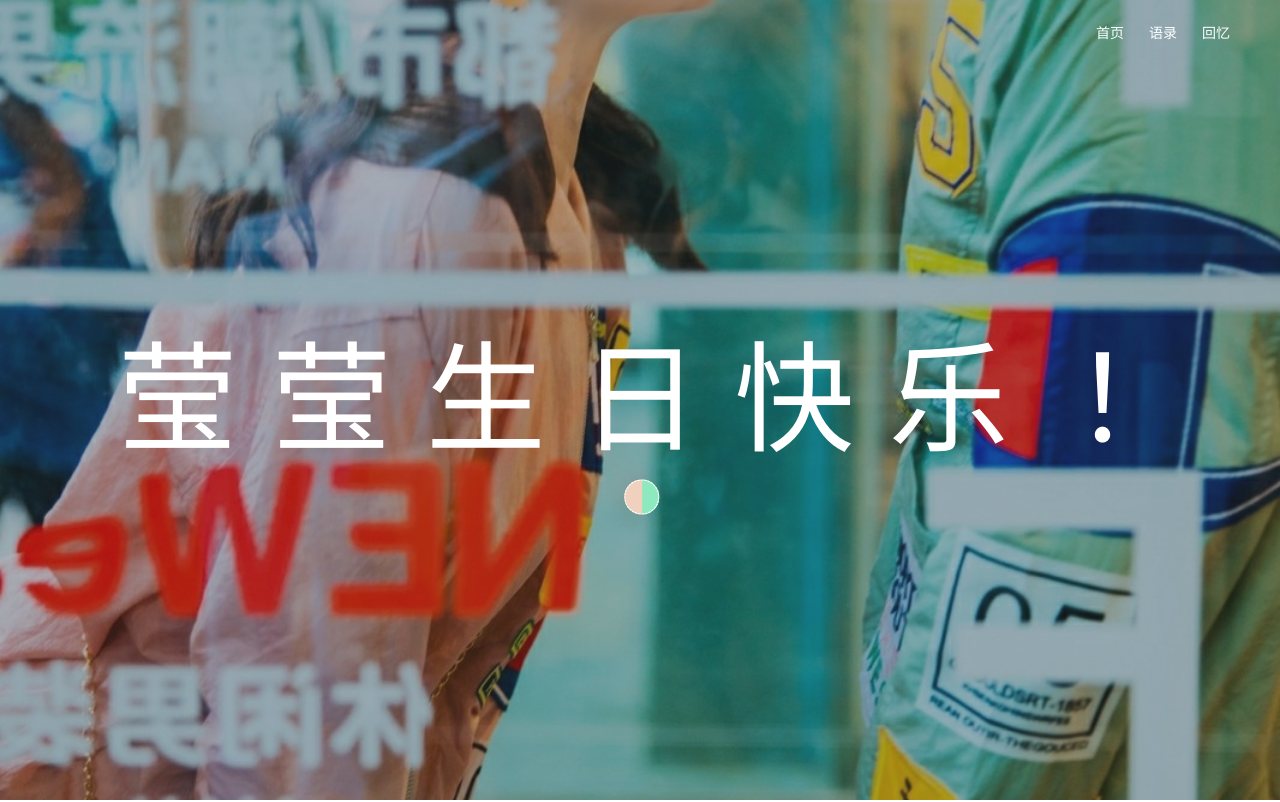
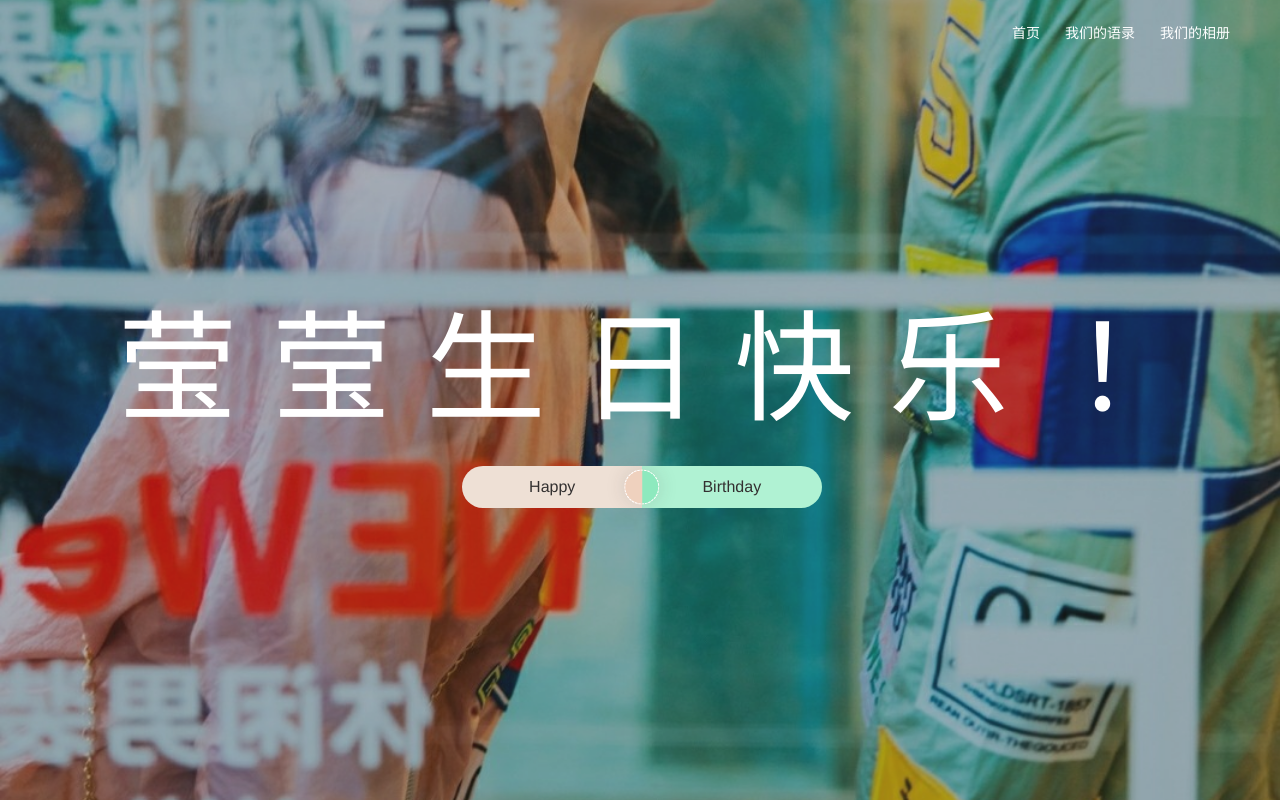
Before and after one commit to ImVeyon/being, a plain HTML site: page index.html in a window 1280 px wide. Shown: the top 802 px of the page. Drawn offline with Linux system fonts and the light colour scheme; a script that the page names is missing; some icons are missing; a web font is replaced by a local one.

Commit message:
Update index.html

```diff
--- a/index.html
+++ b/index.html
@@ -49,8 +49,8 @@
                   </div>
                   <ul>
                      <li><a id="Aa" class="scroll" href="#home">首页</a></li>
-                     <li><a id="Bb" class="scroll" href="#story">语录</a></li>
-                     <li><a id="Cc" class="scroll" href="#album">回忆</a></li>
+                     <li><a id="Bb" class="scroll" href="#story">我们的语录</a></li>
+                     <li><a id="Cc" class="scroll" href="#album">我们的相册</a></li>
                   </ul>
                </nav>
             </div>
@@ -75,7 +75,15 @@
                                  <circle cx="50%" cy="50%" r="50"></circle>
                               </svg>
                               <i class="icon-heart"></i>
-
+                           </div>
+                        </div>
+                        <ul>
+                           <li>Happy</li>
+                           <li>Birthday</li>
+                        </ul>
+                     </div>
+                     <p class="mt-20 lead"></p>
+                  </div>
                </div>
             </div>
          </div>
```
